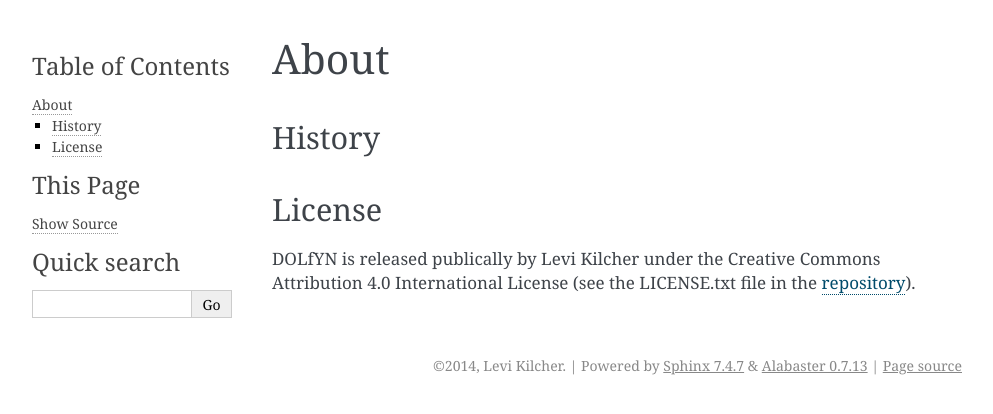
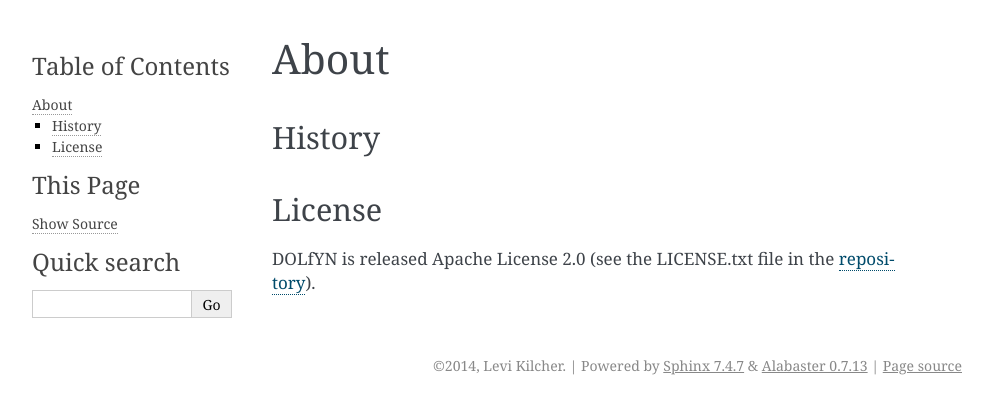
Before and after one commit to lkilcher/dolfyn, a Sphinx documentation site: the page built from doc-src/source/about.rst, in a window 1280 px wide. Shown: the top 414 px of the page, without its empty margins (148-1141 px from the left). Built offline with Sphinx 7.4.7, drawn with Linux system fonts in a browser that asks for light colours.

Commit message:
Update license

```diff
--- a/doc-src/source/about.rst
+++ b/doc-src/source/about.rst
@@ -10,7 +10,5 @@ History
 
 License
 ^^^^^^^
-DOLfYN is released publically by Levi Kilcher
-under the Creative Commons Attribution 4.0
-International License (see the LICENSE.txt file in the
+DOLfYN is released Apache License 2.0 (see the LICENSE.txt file in the
 :repo:`repository <>`).
```
Also changed, not shown: README.md (+2 -1 lines), changelog.md (+1 -0 lines), LICENSE.txt.
